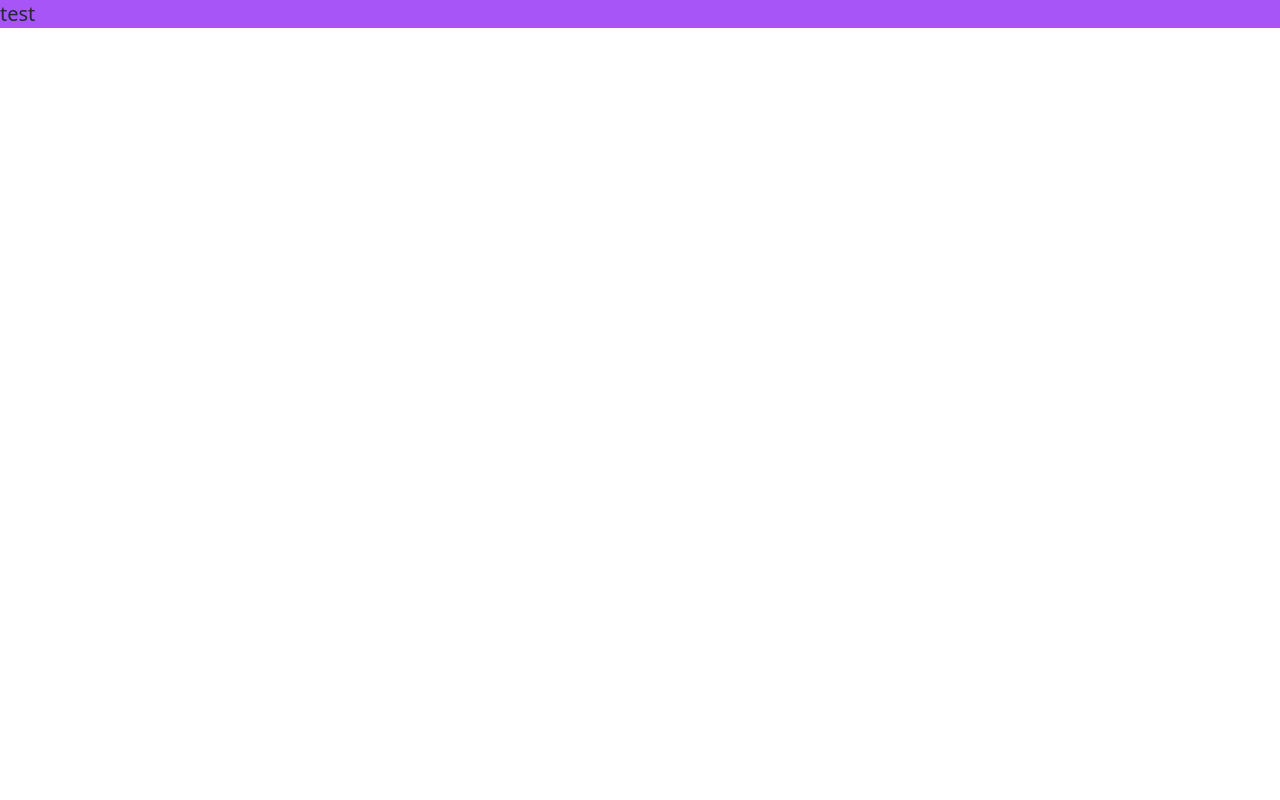
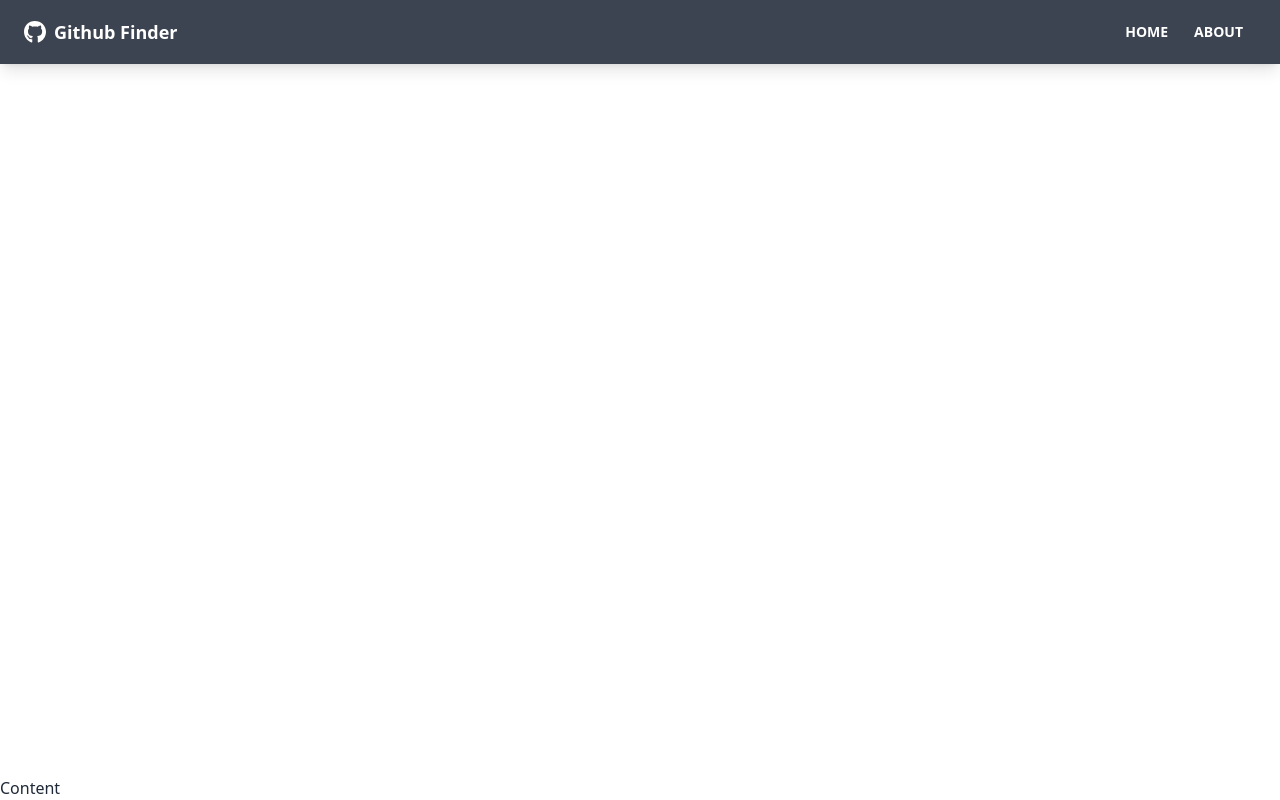
Before and after one commit to kankunnawat/github-finder, a React (Create React App) app: page / in a window 1280 px wide. Built offline with nearby package versions, Linux system fonts and the light colour scheme.

Commit message:
Finish Navbar Component

```diff
--- a/package.json
+++ b/package.json
@@ -9,6 +9,8 @@
     "daisyui": "^1.25.4",
     "react": "^17.0.2",
     "react-dom": "^17.0.2",
+    "react-icons": "^4.3.1",
+    "react-router-dom": "^6.2.1",
     "react-scripts": "5.0.0",
     "web-vitals": "^2.1.4"
   },
--- a/src/App.js
+++ b/src/App.js
@@ -1,8 +1,13 @@
+import { BrowserRouter as Router, Route } from 'react-router-dom'
+import Navbar from './components/layout/Navbar'
 function App() {
   return (
-    <div className="bg-purple-500">
-      <h1 className="text-xl">test</h1>
-    </div>
+    <Router>
+      <div className="flex flex-col justify-between h-screen">
+        <Navbar />
+        <main>Content</main>
+      </div>
+    </Router>
   )
 }
 
--- /dev/null
+++ b/src/components/layout/Navbar.jsx
@@ -0,0 +1,38 @@
+import { FaGithub } from 'react-icons/fa'
+import { Link } from 'react-router-dom'
+import PropTypes from 'prop-types'
+
+function Navbar({ title }) {
+  return (
+    <nav className="navbar mb-12 shadow-lg bg-neutral text-neutral-content">
+      <div className="container mx-auto">
+        <div className="flex-none px-2 mx-2 ">
+          <FaGithub className="inline pr-2 text-3xl" />
+          <Link to="/" className="text-lg font-bold align-middle">
+            {title}
+          </Link>
+        </div>
+        <div className="flex-1 px-2 mx-2">
+          <div className="flex justify-end">
+            <Link to="/" className="btn btn-ghost btn-sm rounded-btn">
+              Home
+            </Link>
+            <Link to="/about" className="btn btn-ghost btn-sm rounded-btn">
+              About
+            </Link>
+          </div>
+        </div>
+      </div>
+    </nav>
+  )
+}
+
+export default Navbar
+
+Navbar.defaultProps = {
+  title: 'Github Finder',
+}
+
+Navbar.propTypes = {
+  title: PropTypes.string,
+}
```
Also changed, not shown: 1 other file (tests, documents, lock files or other folders).
